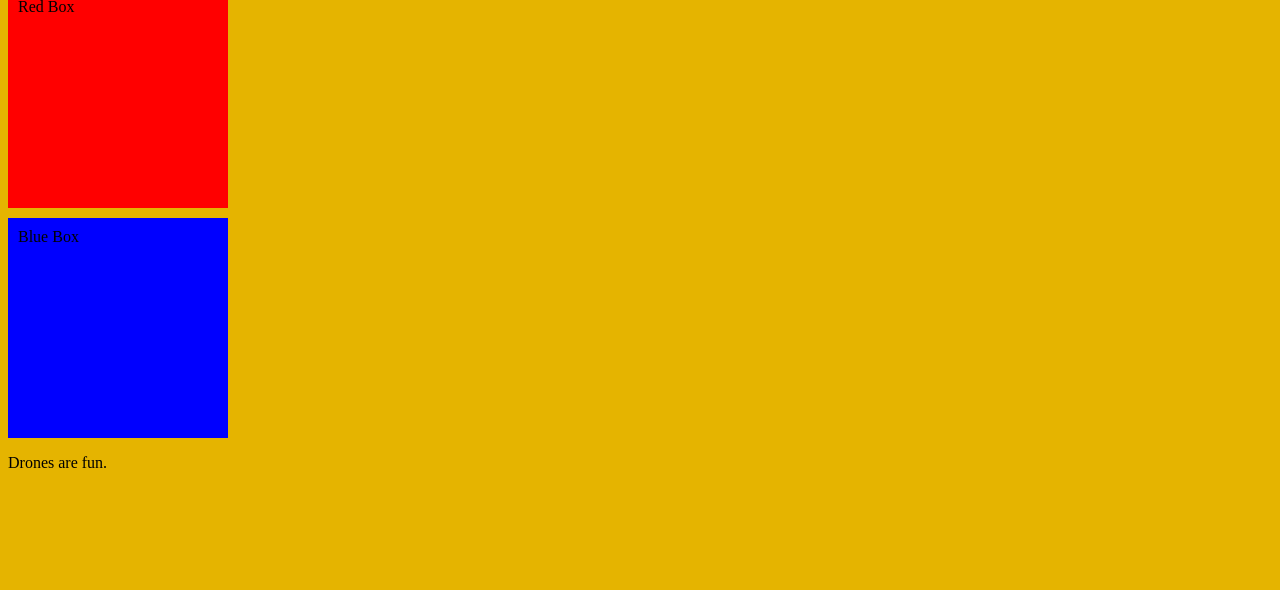
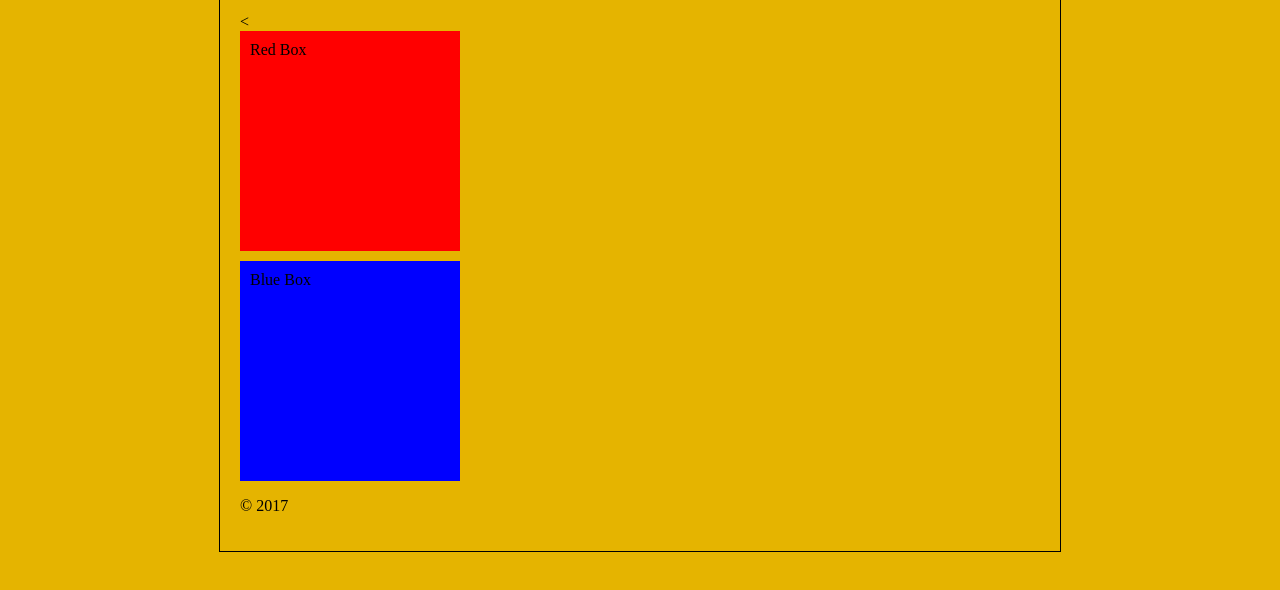
Before and after one commit to Dapelayo/wed-design-fundamentals, a plain HTML site: page index.html in a window 1280 px wide. Shown: the part 166-756 px from the top of the page. Drawn offline with Linux system fonts and the light colour scheme.

Commit message:
center page style added

```diff
--- a/css/style.css
+++ b/css/style.css
@@ -1,5 +1,11 @@
                     body {
                     background-color: #E5B400;
+                }
+                .container{
+                  width: 800px;
+                  border: 1px solid #000000;
+                  padding: 20px;
+                  margin: 0 auto 0 auto;
                 }
 
                 .red-box {
--- a/index.html
+++ b/index.html
@@ -24,7 +24,7 @@
     </div>
     <!-- End .main-content -->
     <footer>
-        <p>Drones are fun.</p>
+        <p>&copy; 2017</p>
     </footer>
     </div>
     <!-- End .container -->
```
